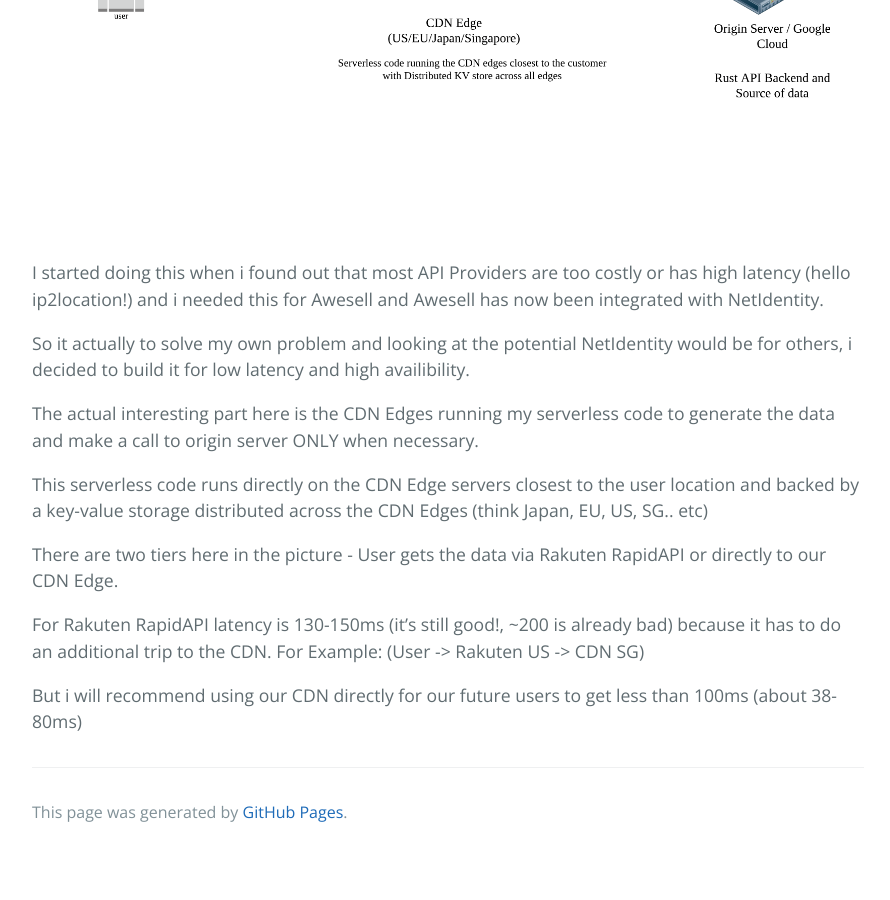
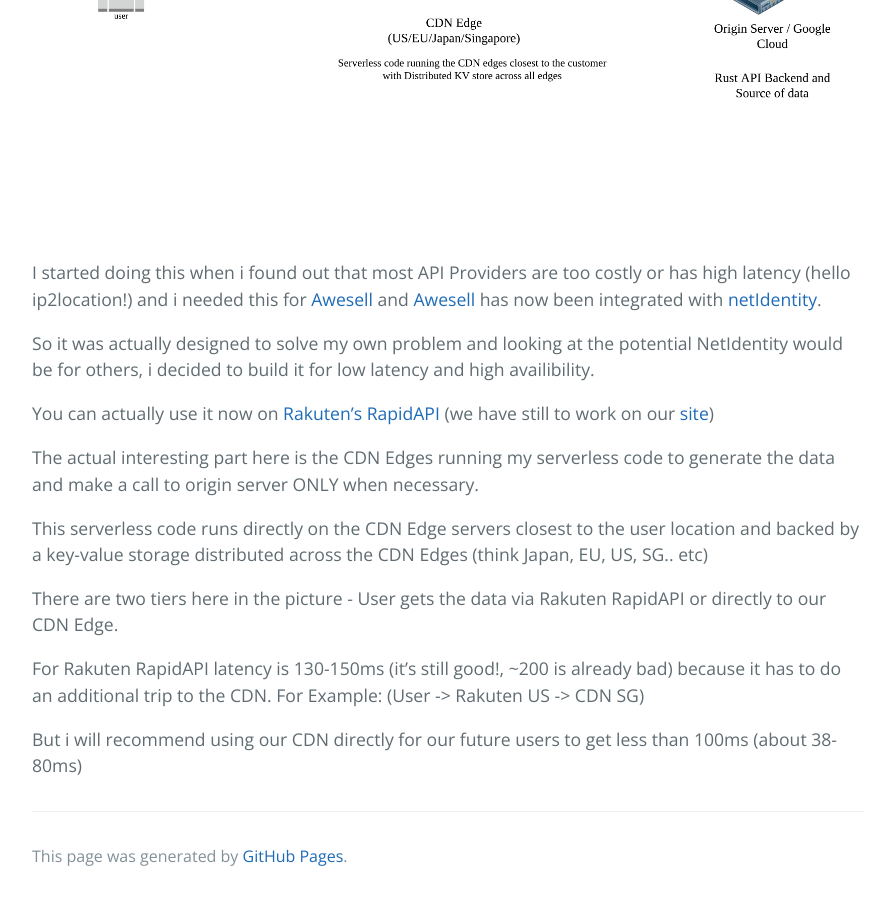
Before and after one commit to muhammadn/muhammadn.github.io, a Jekyll site: the page built from _posts/2020-12-08-introducing-netidentity.md, in a window 1280 px wide and 900 px high, scrolled down 756 px. Shown: the whole window, without its empty margins (192-1082 px from the left). Built offline with Jekyll 4.4.1, drawn with Linux system fonts in a browser that asks for light colours; before the commit the page ends 1612 px from its top, so only the background shows below that.

Commit message:
add links to the netidentity post

```diff
--- a/_posts/2020-12-08-introducing-netidentity.md
+++ b/_posts/2020-12-08-introducing-netidentity.md
@@ -6,9 +6,11 @@ date:   2020-12-08 14:16:00 +0800
 
 ![NetIdentity]({{ site.url }}/assets/images/netidentity-diagram.png){:class="img-responsive"}
 
-I started doing this when i found out that most API Providers are too costly or has high latency (hello ip2location!) and i needed this for Awesell and Awesell has now been integrated with NetIdentity.
+I started doing this when i found out that most API Providers are too costly or has high latency (hello ip2location!) and i needed this for [Awesell](https://awesell.com) and [Awesell](https://awesell.com) has now been integrated with [netIdentity](https://netidentity.io).
 
-So it actually to solve my own problem and looking at the potential NetIdentity would be for others, i decided to build it for low latency and high availibility.
+So it was actually designed to solve my own problem and looking at the potential NetIdentity would be for others, i decided to build it for low latency and high availibility.
+
+You can actually use it now on [Rakuten's RapidAPI](https://english.api.rakuten.net/netidentity-netidentity-default/api/netidentity1/endpoints)  (we have still to work on our [site](https://netidentity.ui))
 
 The actual interesting part here is the CDN Edges running my serverless code to generate the data and make a call to origin server ONLY when necessary.
 
```
